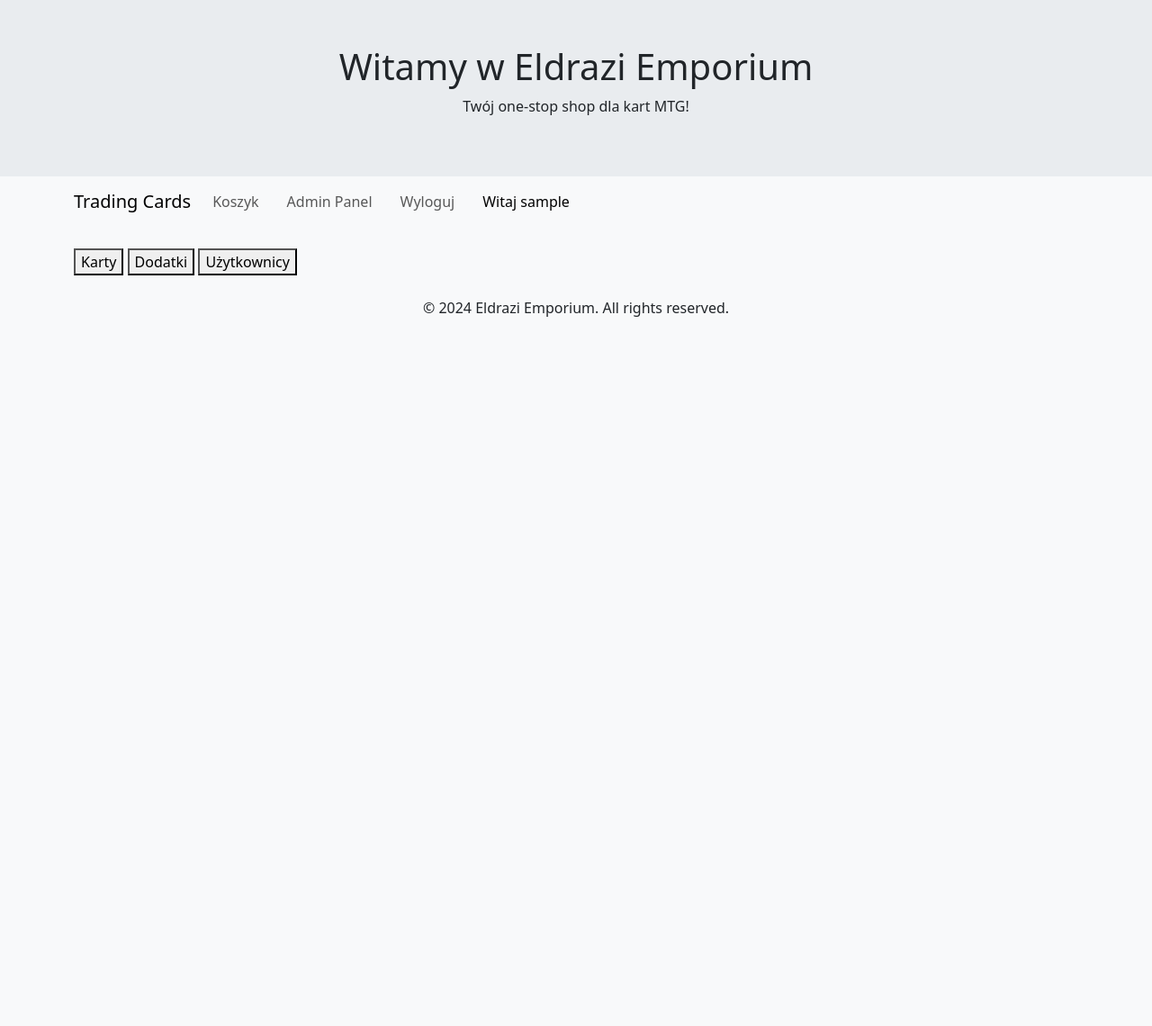
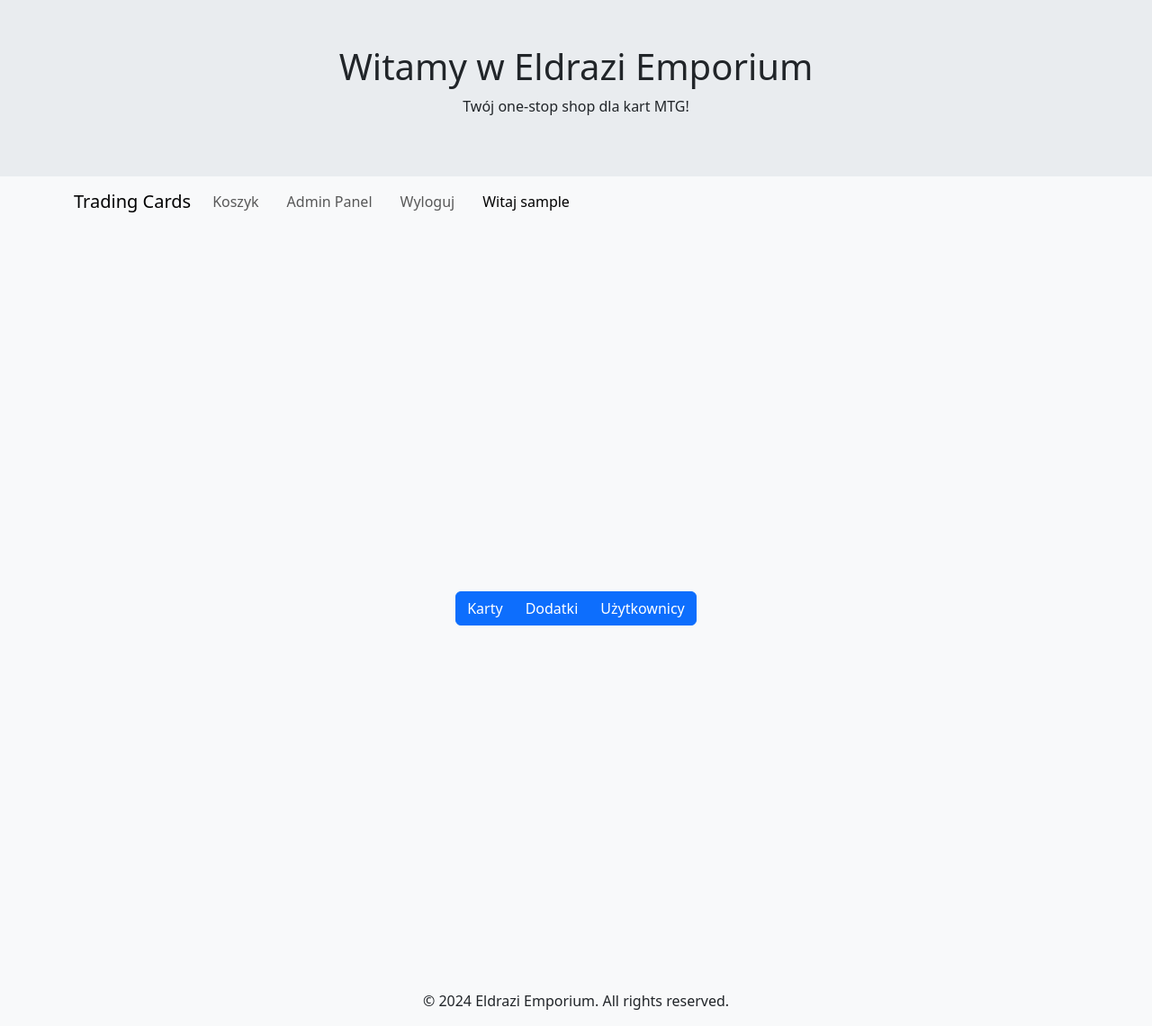
Before and after one commit to jemszklanki/Eldrazi-Emporium, a PHP site: page /admin.php in a window 1280 px wide. Shown: the whole page at 90% size. Before the commit the page ends 352 px from the top, so only its background shows below. Run offline with PHP 8.4, Linux system fonts and the light colour scheme; the visitor is signed in with stand-in values (Sample User, id 1).

Commit message:
Przyciski

```diff
--- a/admin.php
+++ b/admin.php
@@ -10,11 +10,17 @@ if(isset($_SESSION['admin'])){
 ?>
 
 <main class="container mt-4">
-    <button id="users" onclick="getForm(1)">Karty</button>
-    <button id="cards" onclick="getForm(2)">Dodatki</button>
-    <button id="expansions" onclick="getForm(3)">Użytkownicy</button>
-    <div id="ajax-ret">
-        <!-- Tutaj ajax ze skryptu -->
+    <div class="d-flex justify-content-center align-items-center vh-100">
+        <div class="btn-toolbar" role="toolbar" aria-label="Toolbar with button groups">
+            <div class="btn-group mr-2" role="group" aria-label="First group">
+                <button type="button" class="btn btn-primary" id="users" onclick="getForm(1)">Karty</button>
+                <button type="button" class="btn btn-primary" id="cards" onclick="getForm(2)">Dodatki</button>
+                <button type="button" class="btn btn-primary" id="expansions" onclick="getForm(3)">Użytkownicy</button>
+            </div>
+        </div>
+                <div id="ajax-ret">
+            <!-- Tutaj ajax ze skryptu -->
+        </div>
     </div>
 </main>
 <script src="js/admin_panel.js"></script>
```
